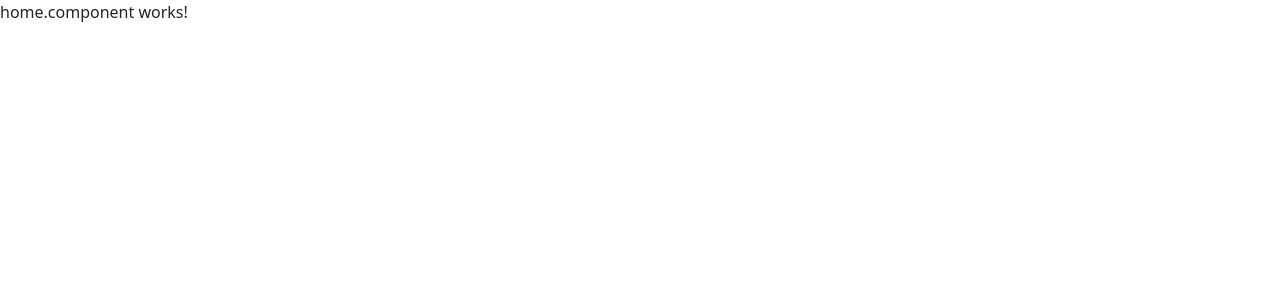
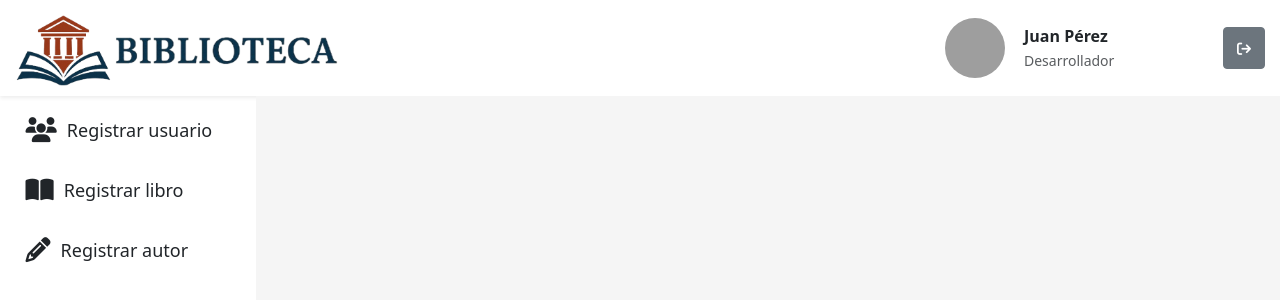
Before and after one commit to luis28santo/app-library-front, an Angular app: page /home in a window 1280 px wide. Shown: the top 300 px of the page. Built offline with nearby package versions, Linux system fonts and the light colour scheme; grey boxes are pictures that could not be loaded.

Commit message:
home base

```diff
--- a/src/app/pages/home/home.component.html
+++ b/src/app/pages/home/home.component.html
@@ -1 +1,45 @@
-<p>home.component works!</p>
+<div class="home-container w-100">
+  <div class="home-header shadow-sm">
+    <div class="logo-content">
+      <img src="assets/logo_header.png" alt="logo_header" width="325" />
+    </div>
+    <div class="profile-content">
+      <div class="profile-content__image">
+        <img
+          src="https://cdn-icons-png.flaticon.com/512/3135/3135715.png"
+          class="rounded-circle"
+          alt="Foto de Perfil"
+          style="width: 60px; height: 60px; object-fit: cover"
+        />
+      </div>
+      <div class="profile-content__data">
+        <div class="fw-bold">Juan Pérez</div>
+        <small class="text-muted">Desarrollador</small>
+      </div>
+      <div class="profile-content__logout">
+        <button class="btn btn-secondary btn-sm w-100 h-100">
+          <i class="fa-solid fa-arrow-right-from-bracket"></i>
+        </button>
+      </div>
+    </div>
+  </div>
+  <div class="home-content">
+    <div class="sidebar-container">
+      <div class="menu-container w-100 pt-2">
+        <div class="menu-container__option w-100">
+          <i class="fa-solid fa-users"></i>
+          <div>Registrar usuario</div>
+        </div>
+        <div class="menu-container__option w-100">
+          <i class="fa-solid fa-book-open"></i>
+          <div>Registrar libro</div>
+        </div>
+        <div class="menu-container__option w-100">
+          <i class="fa-solid fa-pencil"></i>
+          <div>Registrar autor</div>
+        </div>
+      </div>
+    </div>
+    <div class="main-content"></div>
+  </div>
+</div>
--- a/src/app/pages/home/home.component.scss
+++ b/src/app/pages/home/home.component.scss
@@ -0,0 +1,76 @@
+.home-container {
+  height: 100vh;
+  display: flex;
+  flex-direction: column;
+
+  .home-header {
+    width: 100%;
+    height: 12%;
+    display: flex;
+    align-items: center;
+    padding: 0 15px;
+    justify-content: space-between;
+
+    .profile-content {
+      width: 320px;
+      display: flex;
+      align-items: center;
+      gap: 12px;
+      justify-content: space-between;
+
+      &__data {
+        width: 180px;
+      }
+
+      &__logout {
+        width: 42px;
+        height: 42px;
+      }
+    }
+  }
+
+  .home-content {
+    width: 100%;
+    height: 87%;
+    display: flex;
+
+    .sidebar-container {
+      width: 20%;
+      min-width: 240px;
+
+      .menu-container {
+        display: flex;
+        flex-direction: column;
+        row-gap: 8px;
+        &__option {
+          height: 52px;
+          display: flex;
+          align-items: center;
+          justify-content: flex-start;
+          font-size: 18px;
+          gap: 10px;
+          padding: 0 10%;
+          cursor: pointer;
+          i {
+            font-size: 25px;
+          }
+
+          &.active {
+            background-color: #d0defb;
+            color: #3371EE;
+          }
+
+          &:hover {
+            background-color: #d0defb;
+            color: #3371EE;
+          }
+        }
+      }
+    }
+
+    .main-content {
+      width: 80%;
+      background-color: #f5f5f5;
+    }
+  }
+}
--- a/src/index.html
+++ b/src/index.html
@@ -6,6 +6,7 @@
   <base href="/">
   <meta name="viewport" content="width=device-width, initial-scale=1">
   <link rel="icon" type="image/x-icon" href="favicon.ico">
+  <script src="https://kit.fontawesome.com/e4e2a8e7cc.js" crossorigin="anonymous"></script>
 </head>
 <body>
   <app-root></app-root>
```
Also changed, not shown: src/assets/logo_header.png (added).
